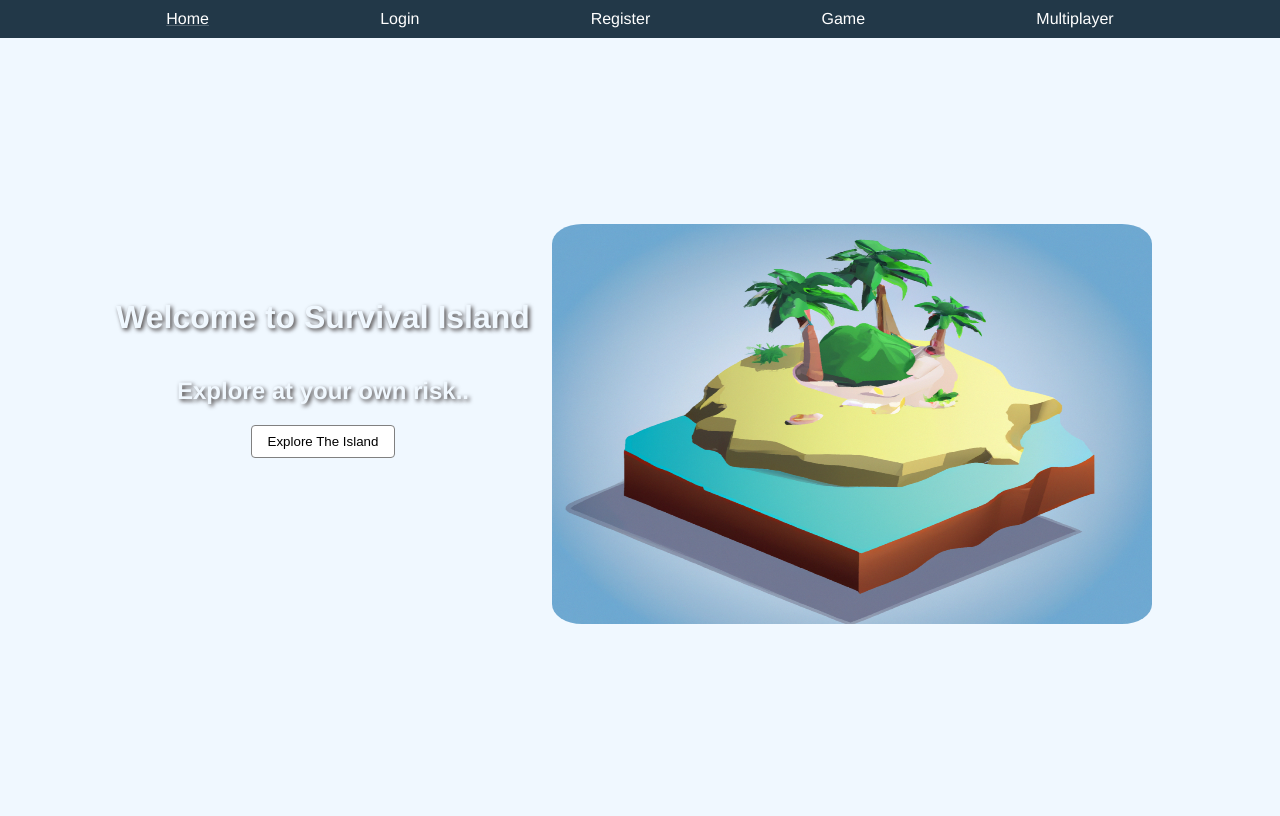
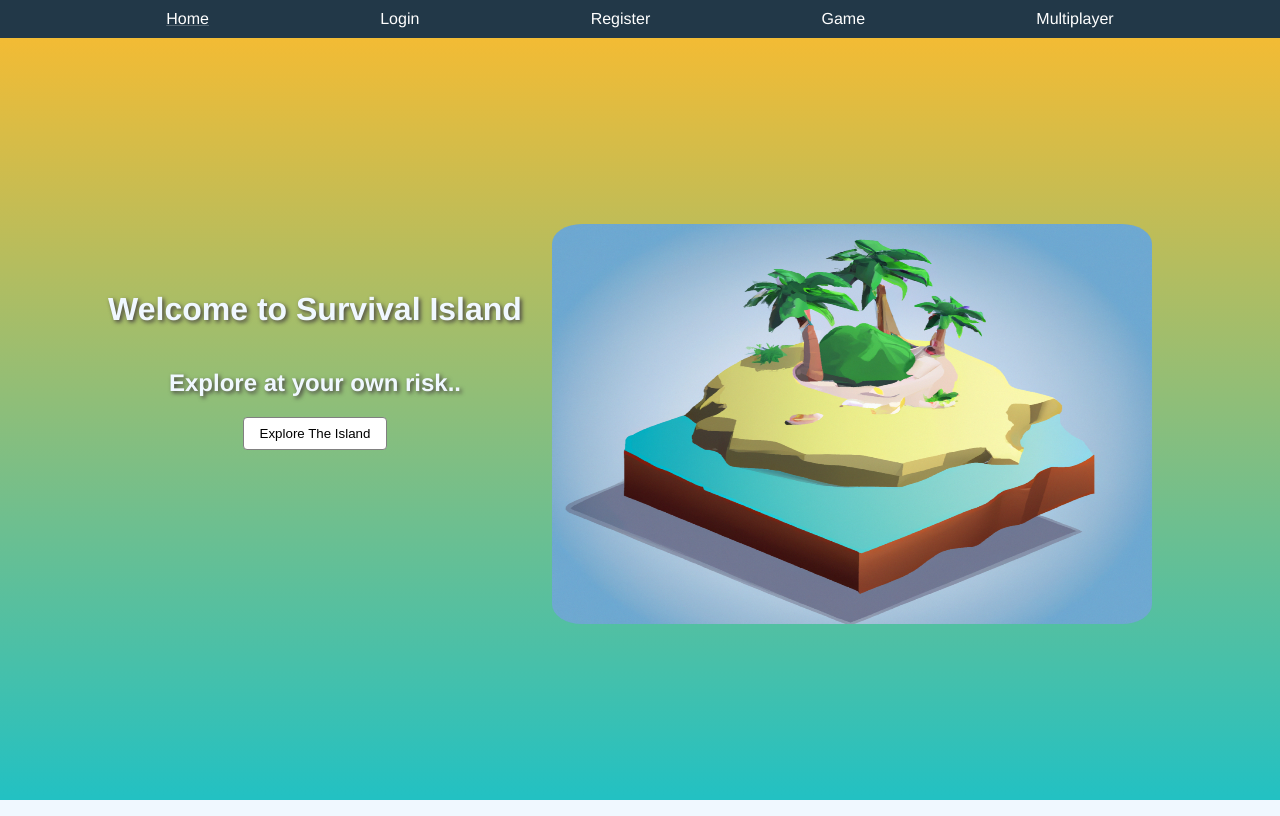
Before and after one commit to bstewart3/survival-island-vue, a Vue app: page / in a window 1280 px wide. Built offline with nearby package versions, Linux system fonts and the light colour scheme; no server answers.

Commit message:
add styling. fully functional

```diff
--- a/public/index.html
+++ b/public/index.html
@@ -1,6 +1,7 @@
 <!DOCTYPE html>
 <html lang="">
   <head>
+    <title>Survival Island OCI</title>
     <meta charset="utf-8" />
     <meta http-equiv="X-UA-Compatible" content="IE=edge" />
     <meta name="viewport" content="width=device-width,initial-scale=1.0" />
--- a/src/App.vue
+++ b/src/App.vue
@@ -14,11 +14,7 @@
       >
       <Button @click="handleSignOut" v-if="isLoggedIn" buttonText="Sign Out" />
     </nav>
-    <router-view v-slot="{ Component }">
-      <transition name="slide-right">
-        <component :is="Component" />
-      </transition>
-    </router-view>
+    <router-view></router-view>
   </div>
 </template>
 
@@ -68,11 +64,12 @@ html {
   overflow: hidden;
   background-color: aliceblue;
 }
-/* html,
+html,
 body {
   margin: 0;
   height: 100vh;
-} */
+  width: 100%;
+}
 .healthTracker {
   display: flex;
 
@@ -115,6 +112,7 @@ body {
 }
 
 nav {
+  z-index: 100;
   display: flex;
   position: fixed;
   top: 0;
--- a/src/components/BabylonScene.vue
+++ b/src/components/BabylonScene.vue
@@ -41,8 +41,4 @@ export default {
 };
 </script>
 
-<style scoped>
-/* .babylonScene {
-  position: fixed;
-} */
-</style>
+<style scoped></style>
--- a/src/pages/Multiplayer.vue
+++ b/src/pages/Multiplayer.vue
@@ -253,12 +253,6 @@ export default {
 </script>
 
 <style>
-html,
-body {
-  margin: 0;
-  height: 100vh;
-}
-
 button {
   padding: 8px 16px;
   border: 1px solid gray;
@@ -275,6 +269,7 @@ button:hover {
 }
 .matchMaking {
   display: flex;
+  margin-top: 6rem;
   align-items: center;
   justify-content: center;
 }
--- a/src/pages/Splash.vue
+++ b/src/pages/Splash.vue
@@ -5,8 +5,8 @@
         <h1>Welcome to Survival Island</h1>
         <h2>Explore at your own risk..</h2>
 
-        <router-link to="/game"
-          ><button class="landing-button">
+        <router-link to="/game">
+          <button class="landing-button">
             Explore The Island
           </button></router-link
         >
@@ -27,16 +27,20 @@ export default {};
 </script>
 
 <style scoped>
-.splash-container {
-  height: 100%;
-  width: 100%;
-}
 .splash-screen {
   display: grid;
+  position: fixed;
+  top: 0;
   grid-template-columns: 1fr 1fr;
   grid-gap: 20px;
   height: 100vh;
   width: 100vw;
+  background: rgb(34, 193, 195);
+  background: linear-gradient(
+    0deg,
+    rgba(34, 193, 195, 1) 0%,
+    rgba(253, 187, 45, 1) 100%
+  );
 }
 
 .splash-text {
```
Also changed, not shown: package.json (line endings or trailing spaces).
